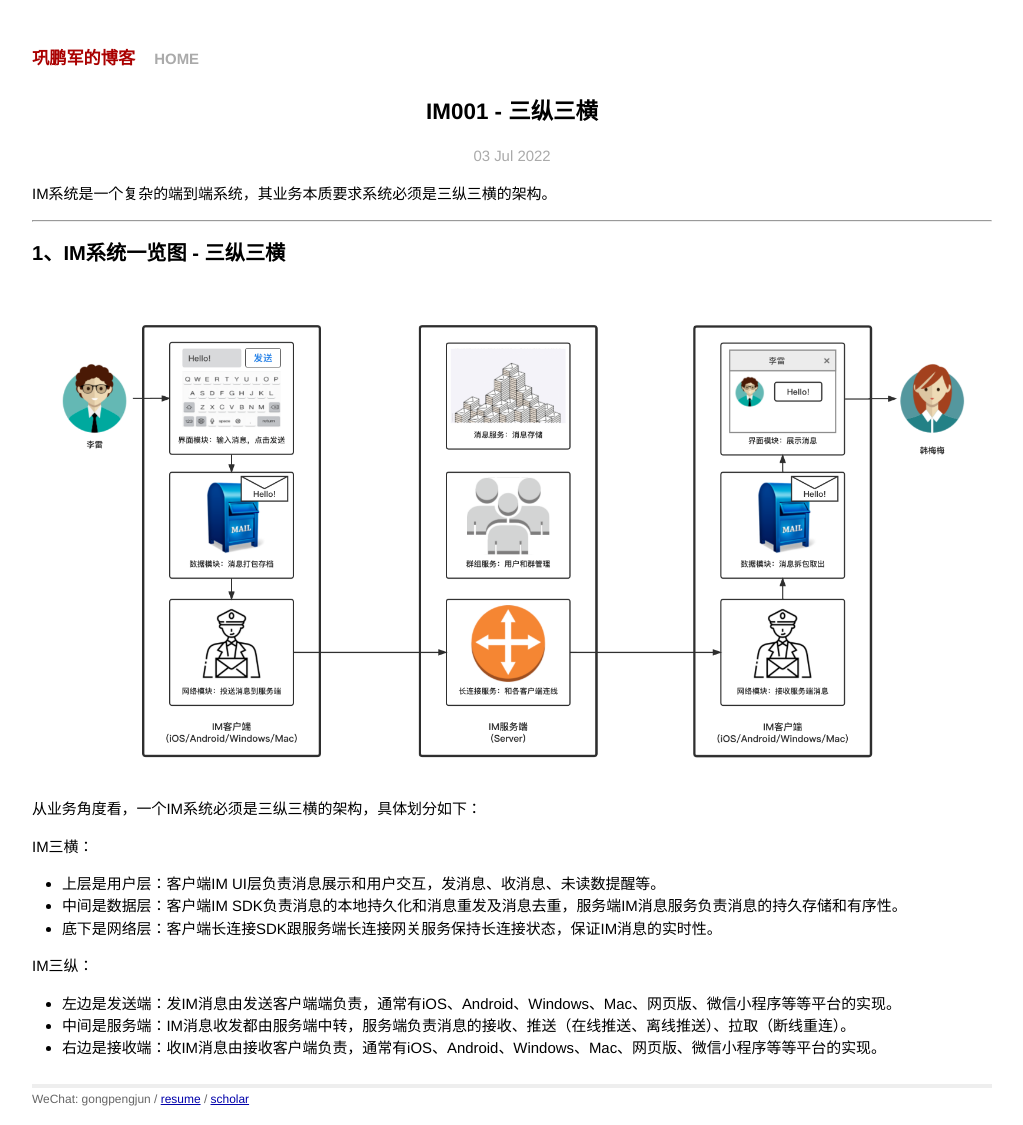
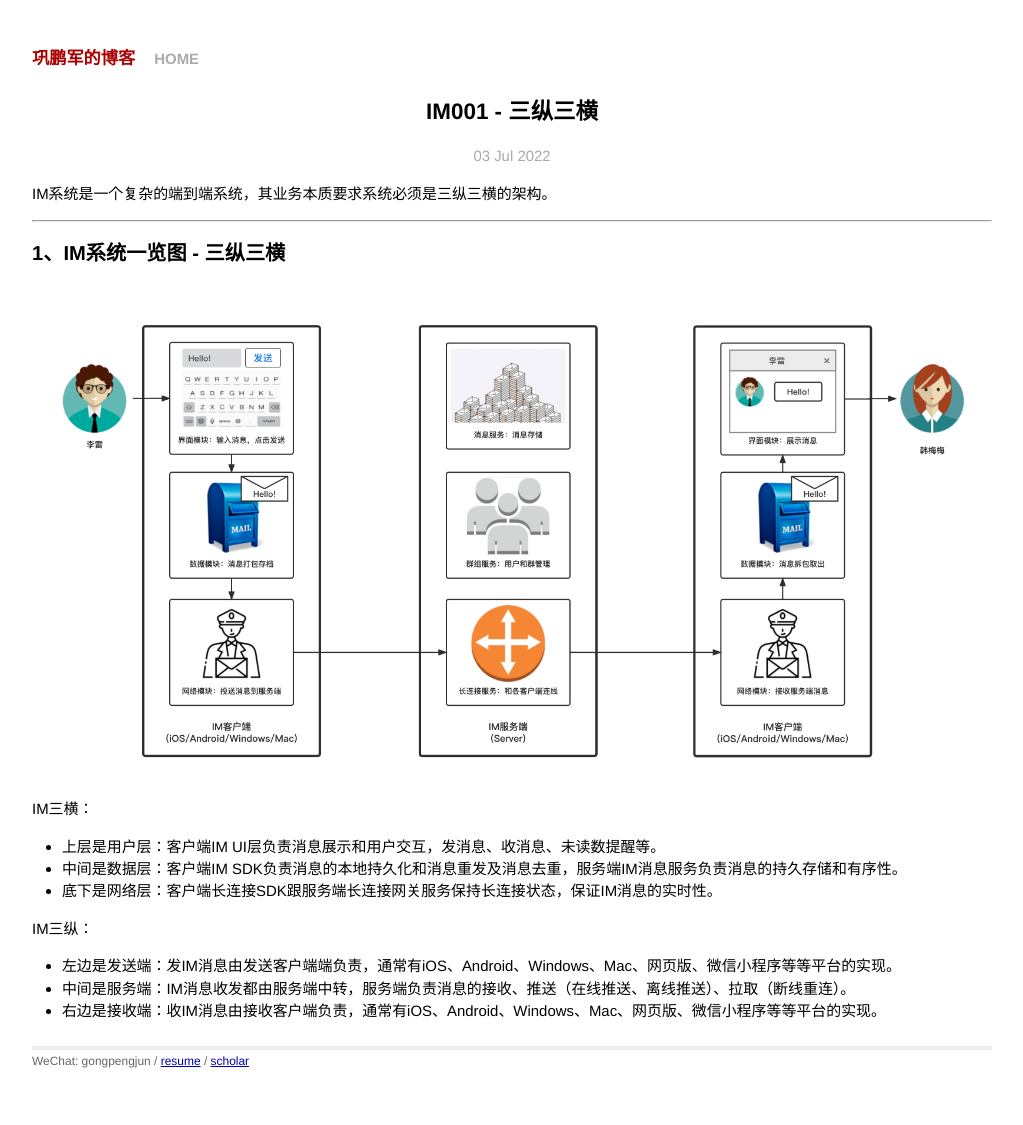
Before and after one commit to gongpengjun/gongpengjun.github.io, a Jekyll site: the page built from _posts/2022-07-03-im001-one-picture.markdown, in a window 1280 px wide. Shown: the whole page, without its empty margins (128-1151 px from the left). Built offline with Jekyll 4.4.1, drawn with Linux system fonts in a browser that asks for light colours; after the commit the page ends 1088 px from its top, so only the background shows below that.

Commit message:
精简文字

```diff
--- a/_posts/2022-07-03-im001-one-picture.markdown
+++ b/_posts/2022-07-03-im001-one-picture.markdown
@@ -13,8 +13,6 @@ IM系统是一个复杂的端到端系统，其业务本质要求系统必须是
 
 <img src="https://gongpengjun.com/imgs/im707/im001.png" width="100%" alt="IM001-三纵三横">
 
-从业务角度看，一个IM系统必须是三纵三横的架构，具体划分如下：
-
 IM三横：
 
 - 上层是用户层：客户端IM UI层负责消息展示和用户交互，发消息、收消息、未读数提醒等。
```
